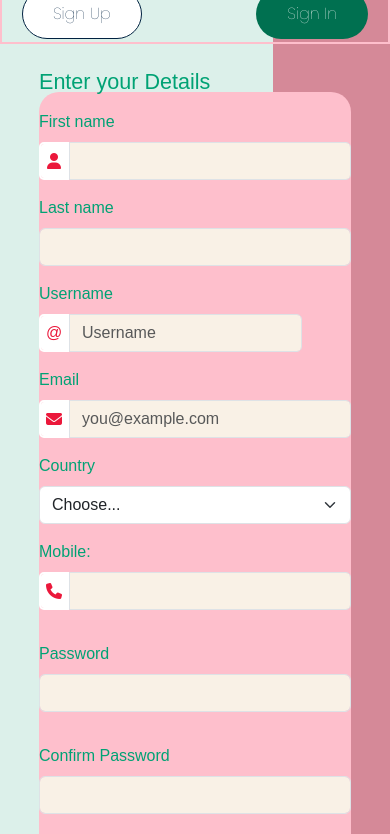
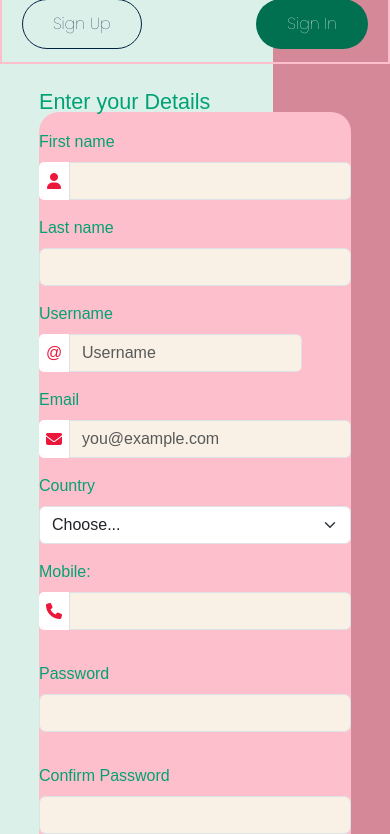
Before and after one commit to tanyanebhwani/urbanMobility, a plain HTML site: page signup.html in a window 390 px wide. Shown: the part 139-973 px from the top of the page. Drawn offline with nearby package versions, Linux system fonts and the light colour scheme; a web font is replaced by a local one.

Commit message:
Update styles.css

```diff
--- a/styles.css
+++ b/styles.css
@@ -104,7 +104,7 @@ body {
 .nav-items-vertical{
     height: 0;
     background-color: rgb(249,241,230);
-    display: flex;
+    display: none;
     flex-direction: column;
     justify-content: center;
     transition: height 2s;
@@ -219,7 +219,7 @@ body {
     border: 2px solid #012241;
 }
 .btn-signup{
-    background-color: white;
+    background-color: transparent;
     margin-right: 2vw;
     color: #012241;
     border: 1px solid #012241;
@@ -606,7 +606,7 @@ body {
         margin-right: 20px;
     }
     .res-button-section{
-        height: 60px;
+        height: 80px;
         display: flex;
         justify-content: center;
         align-items: center;
@@ -812,61 +812,3 @@ body {
         width:150px;
     }
   }
-/*.location-input, .map, .route-info {
-    border: 1px solid #ccc;
-    padding: 20px;
-    border-radius: 10px;
-    background-color: #f9f9f9;
-}
-.location-input {
-    flex: 1;
-}
-.map {
-    flex: 2;
-    height: 400px;
-}
-
-.route-info {
-    flex: 1;
-}
-
-
-button {
-    margin-top: 10px;
-    padding: 10px;
-    background-color: #007BFF;
-    color: #fff;
-    border: none;
-    border-radius: 5px;
-    cursor: pointer;
-}
-
-button:hover {
-    background-color: #0056b3;
-}
-
-.favorites-section {
-    width: 80%;
-    margin-top: 20px;
-    border: 1px solid #ccc;
-    padding: 20px;
-    border-radius: 10px;
-    background-color: #f9f9f9;
-}
-
-#favorites-list {
-    list-style-type: none;
-    padding: 0;
-}
-
-#favorites-list li {
-    margin: 5px 0;
-    padding: 10px;
-    background-color: #e9ecef;
-    border-radius: 5px;
-}
-.error-message {
-    color: #febfcc
-    margin-top: 10px;
-    font-size: 14px;
-}*/
```
